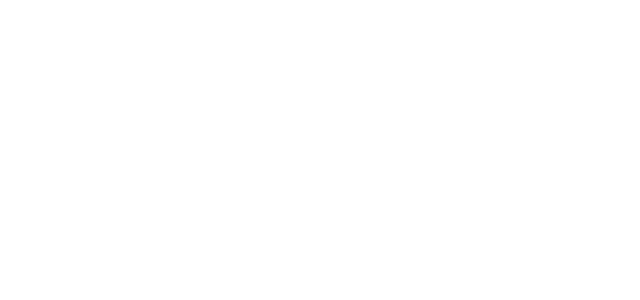
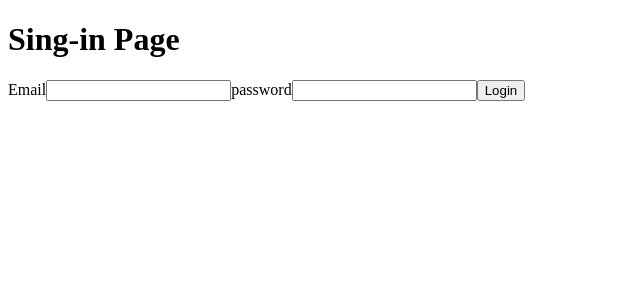
Before and after one commit to Pieter-and-Keith/full_stack_client, a React (Vite) app: page /sign_in in a window 1280 px wide. Before the commit this address had no page. Shown: the top 300 px of the page, without its empty margins (0-640 px from the left). Built offline with nearby package versions, Linux system fonts and the light colour scheme.

Commit message:
tested if we're receiving data from backend correctly

```diff
--- a/src/App.jsx
+++ b/src/App.jsx
@@ -3,7 +3,7 @@
 
 import Context from "./context/context"
 import Home from "./pages/home";
-import Login from "./pages/login";
+import SignIn from "./pages/sign_in";
 import MakeBooking from "./pages/make_booking";
 import ConfirmBooking from "./pages/confirm_booking";
 import Admin from "./pages/admin";
@@ -17,7 +17,7 @@
       <BrowserRouter>
         <Routes>
           <Route path="/" element={<Home />} />
-          <Route path="/login" element={<Login />} />
+          <Route path="/sign_in" element={<SignIn />} />
           <Route path="/make_booking" element={<MakeBooking />} />
           <Route path="/confirm_booking" element={<ConfirmBooking />} />
           <Route path="/admin" element={<Admin />} />
--- a/src/pages/home.jsx
+++ b/src/pages/home.jsx
@@ -1,9 +1,17 @@
+import { useContext } from "react"
+
+import Context from "../context/context"
 
 
 const Home = () => {
+    const { context } = useContext(Context)
+
     return(
         <>
         <h1>Home Page</h1>
+        <h3>username: {context?.user?.username}</h3>
+        <h4>id: {context?.user?.id}</h4>
+        <h6>jwt: {context.user?.jwt}</h6>
         </>
     )
 }
--- a/src/pages/login.jsx
+++ b/src/pages/sign_in.jsx
@@ -1,14 +1,17 @@
+import { useContext } from "react"
+import { useNavigate } from "react-router-dom"
 
+import Context from "../context/context"
 
-const Login = () => {
+const SignIn = () => {
+    const { setContext } = useContext(Context)
+    const navigate = useNavigate()
 
     const handleOnSubmit = async (event) => {
         event.preventDefault()
-        // const response = await fetch("/api/options");    // GET
-        // let service_options = await response.json()
-        // console.log(service_options)
         const email = event.target.email.value
         const password = event.target.password.value
+
         console.log("email: ", email)
         console.log("password: ", password)
 
@@ -23,13 +26,14 @@
         const loginResponse = await fetch("api/auth/sign_in", options)
         const user = await loginResponse.json()
         console.log(user)
-
+        setContext({ user })
+        navigate("/")
 
     }
 
     return (
         <>
-            <h1>Login Page</h1>
+            <h1>Sing-in Page</h1>
             <form onSubmit={handleOnSubmit}>
                 <label htmlFor="email">Email</label>
                 <input type="text" name="email" />
@@ -41,4 +45,4 @@
     )
 }
 
-export default Login
+export default SignIn
```
